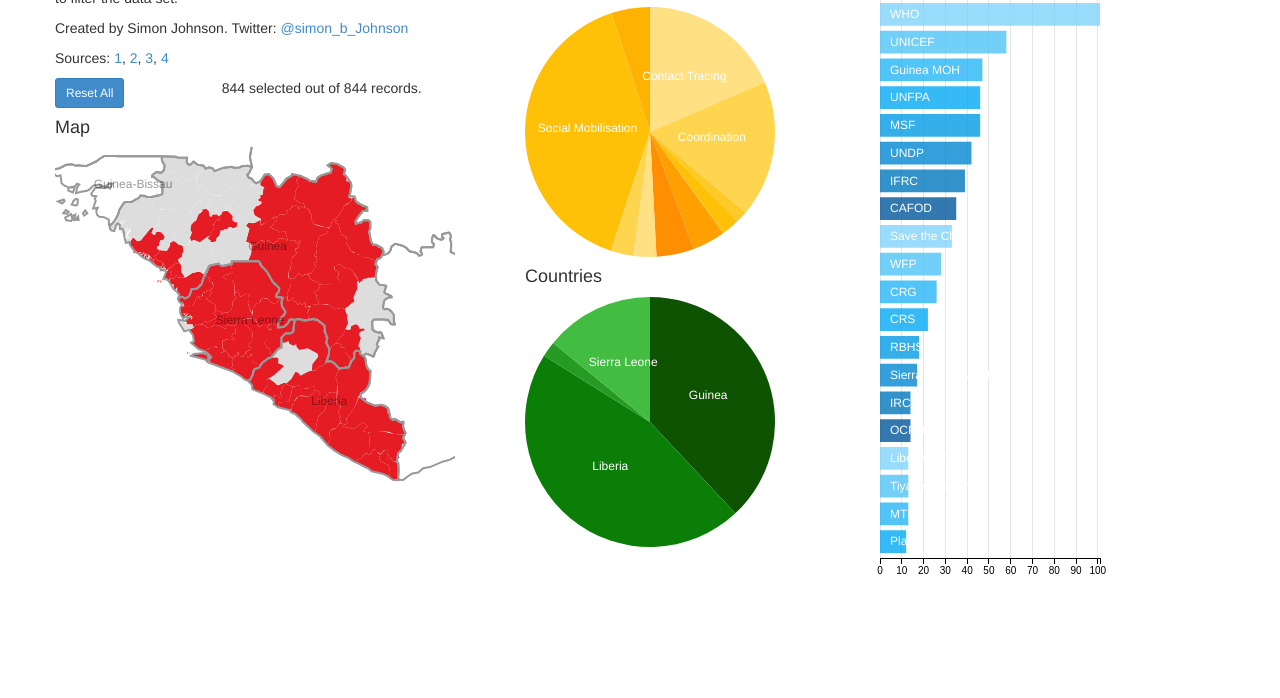
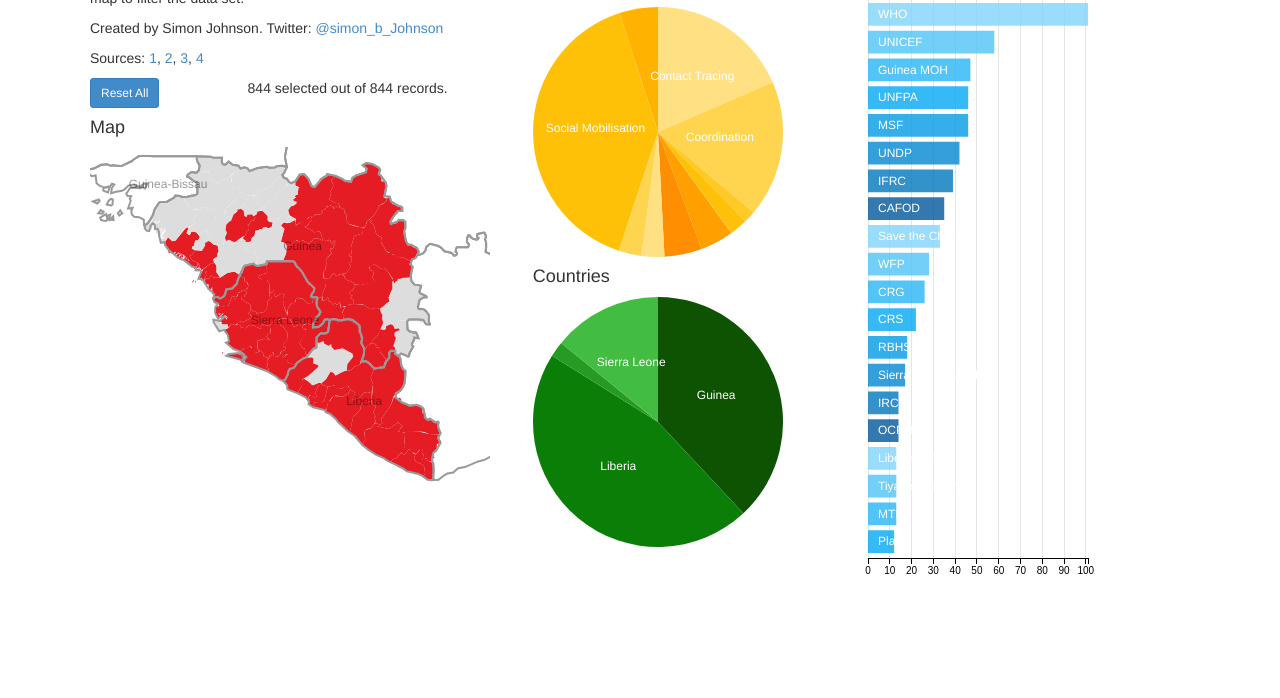
Before and after one commit to SimonbJohnson/Ebola-3W-Dashboard, a plain HTML site: page index.html in a window 1280 px wide. Shown: the part 102-800 px from the top of the page. Drawn offline with Linux system fonts and the light colour scheme.

Commit message:
Layout changes

```diff
--- a/css/site.css
+++ b/css/site.css
@@ -17,3 +17,7 @@ h1, h3 {
 #maptitle {
     margin-left:15px;
 }
+
+.container{
+    width:1100px;
+}
```
